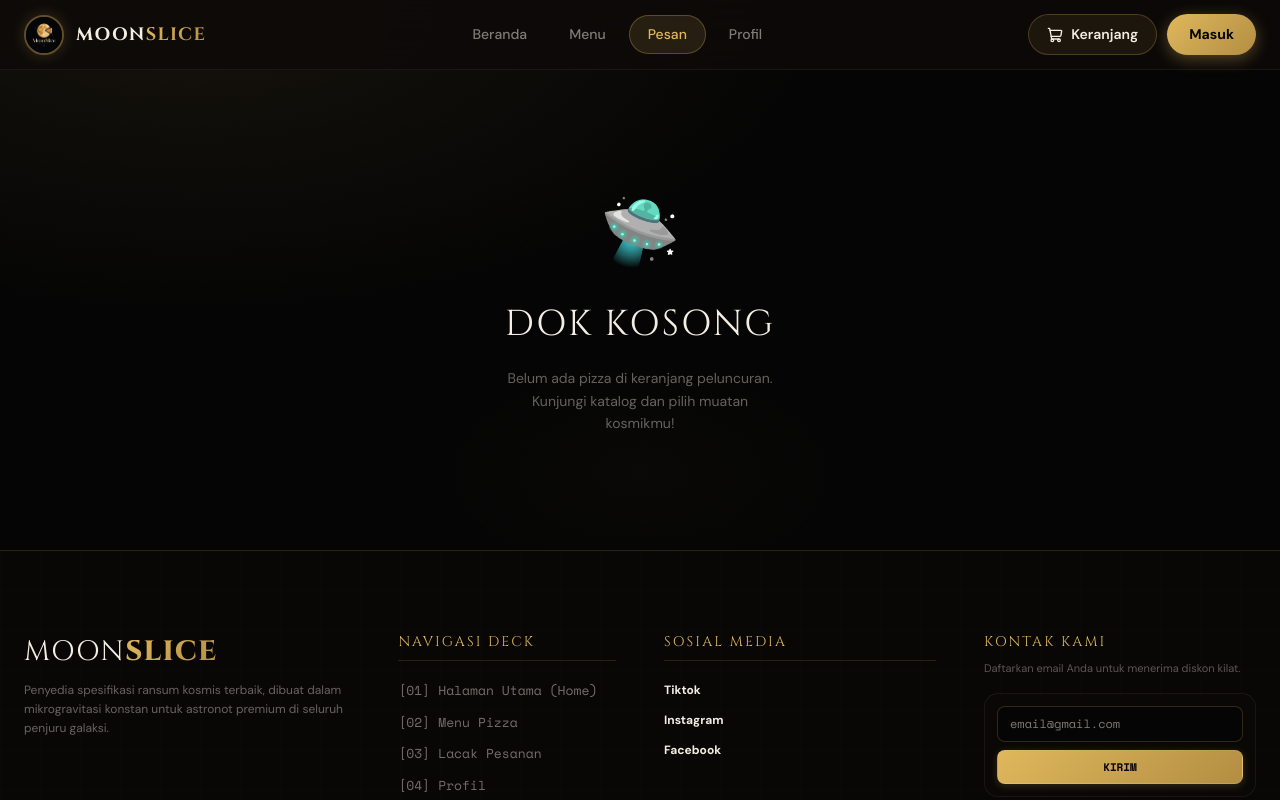
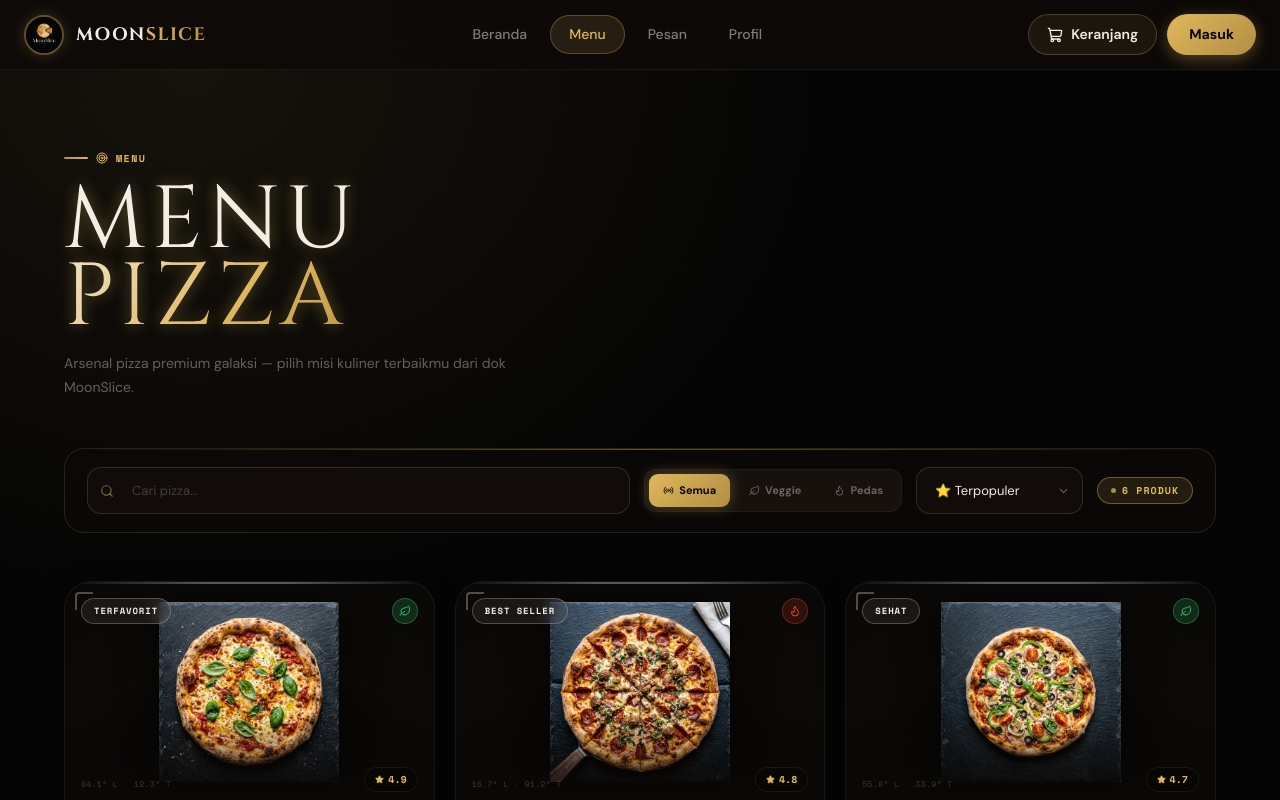
Before and after one commit to dentot1912/moon-slice, a Next.js app: page / in a window 1280 px wide. Shown: the top 800 px of the page. Built offline with nearby package versions, Linux system fonts and the light colour scheme.

Commit message:
first commit

```diff
--- a/app/page.tsx
+++ b/app/page.tsx
@@ -47,7 +47,7 @@ export interface CartPizza {
 export default function Home() {
   const [user, setUser] = useState<UserProfile | null>(null);
   const [cart, setCart] = useState<CartItem[]>([]);
-  const [activeSection, setActiveSection] = useState("delivery");
+  const [activeSection, setActiveSection] = useState("menu");
   const [activeOrder, setActiveOrder] = useState<OrderData | null>(null);
   const [loginOpen, setLoginOpen] = useState(false);
   const [cartOpen, setCartOpen] = useState(false);
--- a/components/LandingPage.tsx
+++ b/components/LandingPage.tsx
@@ -17,8 +17,6 @@ interface LandingPageProps {
   user: UserProfile | null | undefined;
   onAddToCart: (p: { id: string; name: string; price: number; image: string }, toppings: string[], price: number) => void;
 }
-
-
 
 const featuredPizzas = [
   {
```
